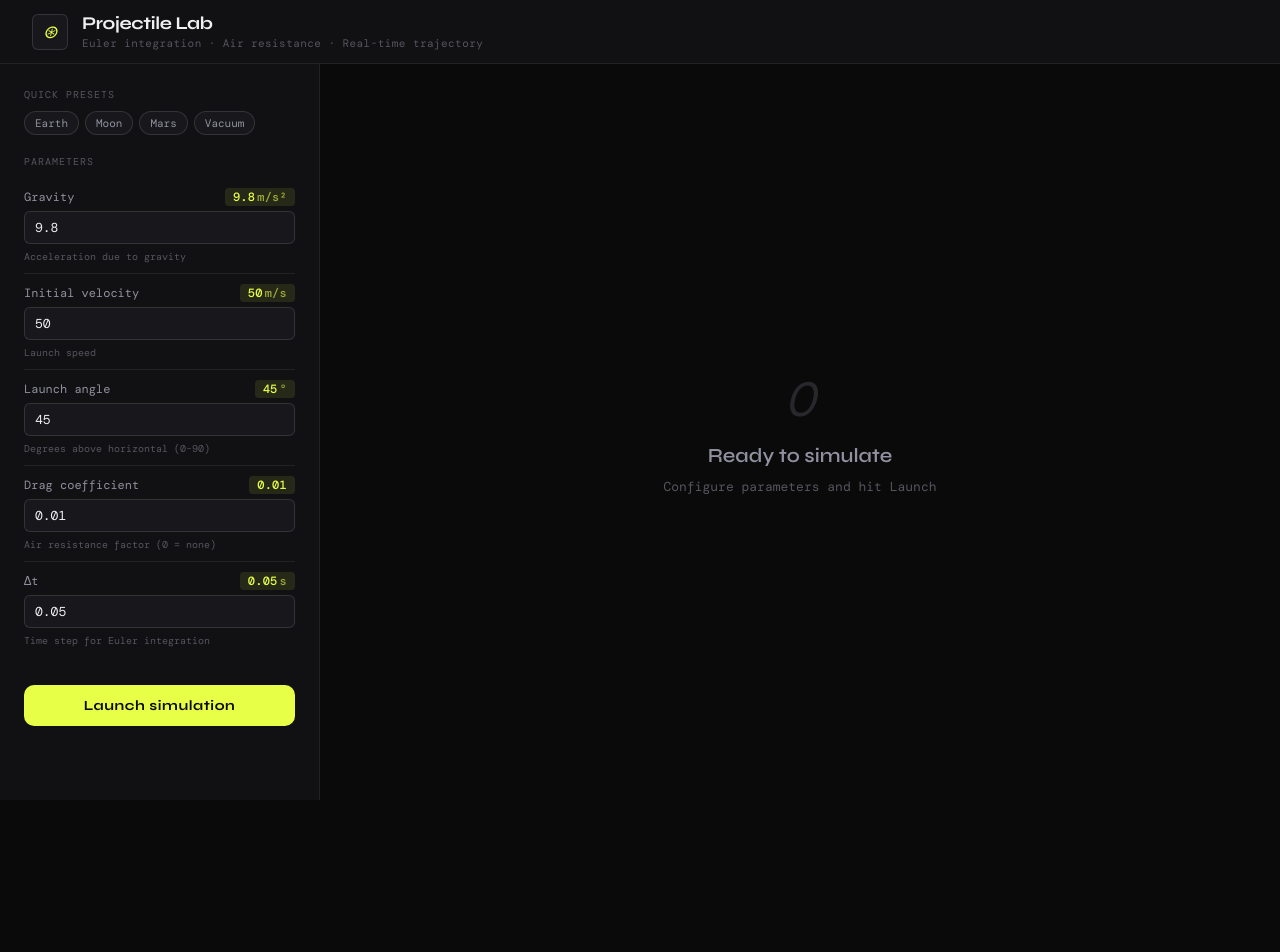
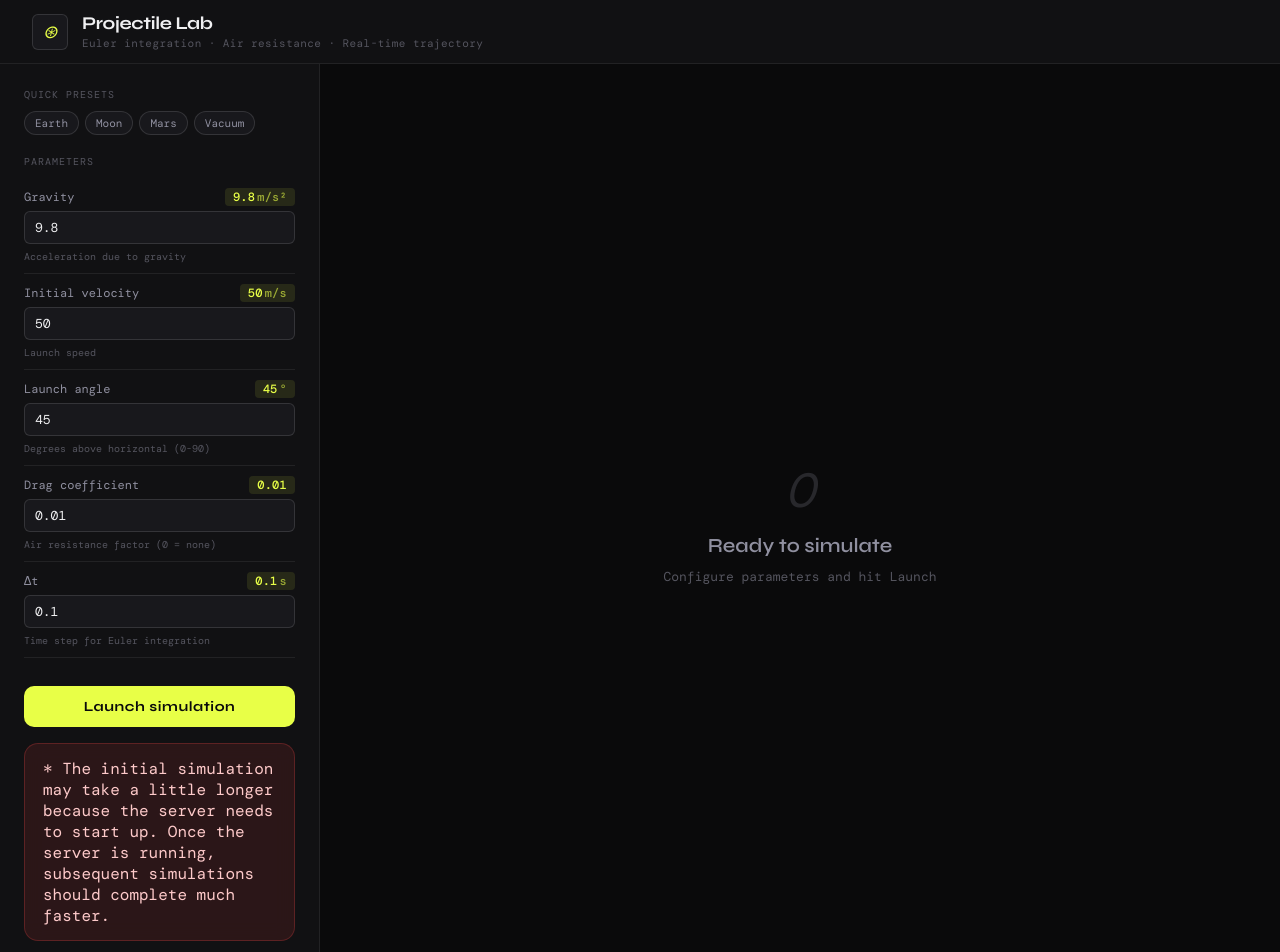
Before and after one commit to Noname1122Q/physics-simulations, a Next.js app: page / in a window 1280 px wide. Shown: the top 952 px of the page. Before the commit the page ends 800 px from the top, so only its background shows below. Built offline with nearby package versions, Linux system fonts and the light colour scheme; a web font is replaced by a local one.

Commit message:
warning added and preset changes

```diff
--- a/app/globals.css
+++ b/app/globals.css
@@ -649,3 +649,24 @@ body {
     grid-template-columns: repeat(2, 1fr);
   }
 }
+
+.warn {
+  display: flex;
+  align-items: center;
+  gap: 10px;
+
+  padding: 14px 18px;
+  margin: 1rem 0;
+
+  background: rgba(239, 68, 68, 0.12);
+  border: 1px solid rgba(239, 68, 68, 0.25);
+  border-radius: 14px;
+
+  backdrop-filter: blur(10px);
+
+  color: #fecaca;
+}
+
+.warn p {
+  margin: 0;
+}
--- a/components/ValuesForm.tsx
+++ b/components/ValuesForm.tsx
@@ -73,28 +73,28 @@ const PRESETS: Record<string, Partial<RawFormType>> = {
     dragCoeff: "0.01",
     initial_velocity: "50",
     angleDegree: "45",
-    deltaT: "0.05",
+    deltaT: "0.1",
   },
   Moon: {
     g: "1.62",
     dragCoeff: "0",
     initial_velocity: "50",
     angleDegree: "45",
-    deltaT: "0.05",
+    deltaT: "0.1",
   },
   Mars: {
     g: "3.72",
     dragCoeff: "0.005",
     initial_velocity: "50",
     angleDegree: "45",
-    deltaT: "0.05",
+    deltaT: "0.1",
   },
   Vacuum: {
     g: "9.8",
     dragCoeff: "0",
     initial_velocity: "50",
     angleDegree: "45",
-    deltaT: "0.05",
+    deltaT: "0.1",
   },
 };
 
@@ -246,6 +246,13 @@ const ValuesForm = ({ setResult }: ValuesFormProps) => {
           "Launch simulation"
         )}
       </button>
+      <div className="warn">
+        <p>
+          * The initial simulation may take a little longer because the server
+          needs to start up. Once the server is running, subsequent simulations
+          should complete much faster.
+        </p>
+      </div>
     </form>
   );
 };
```
